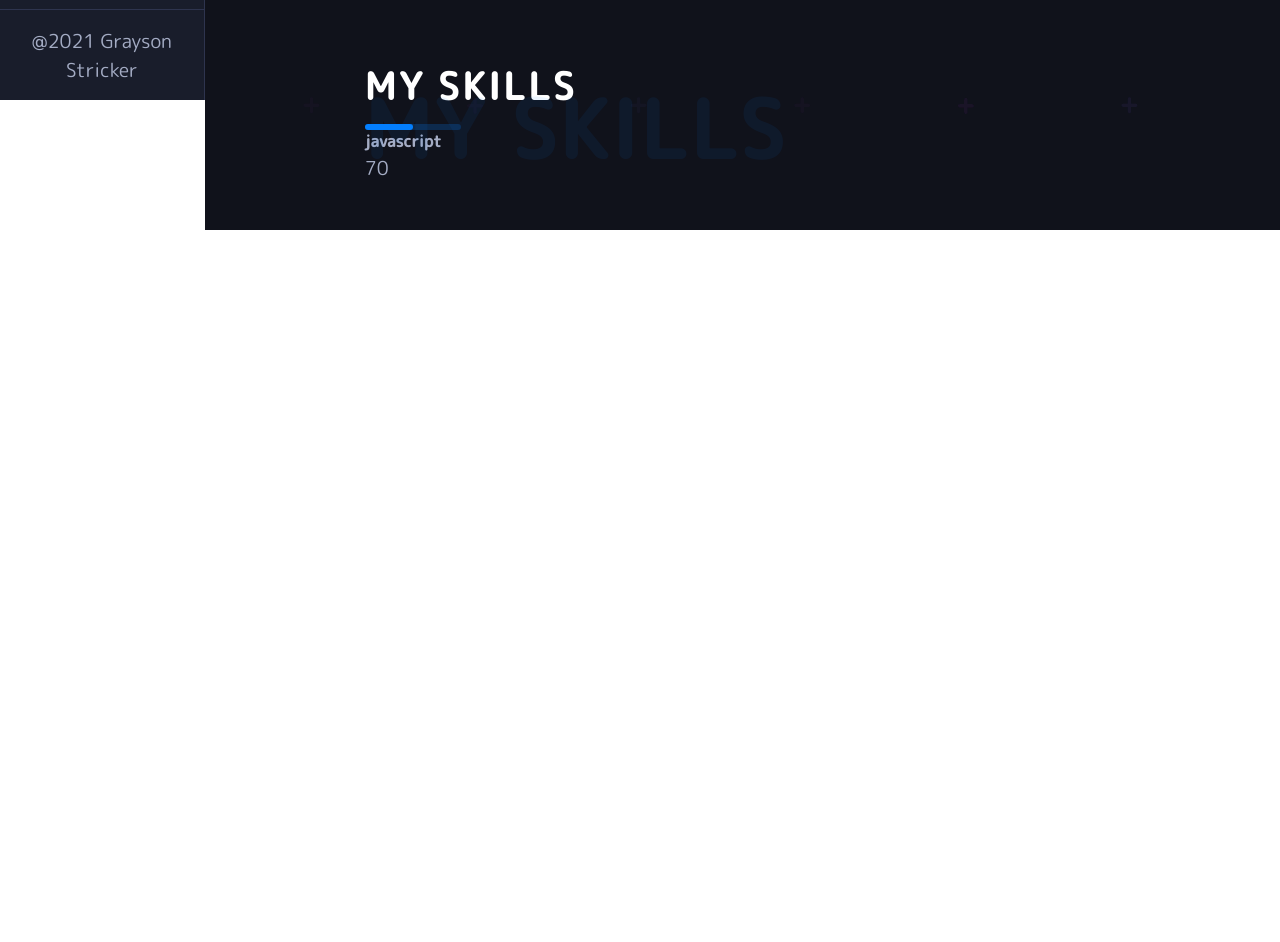
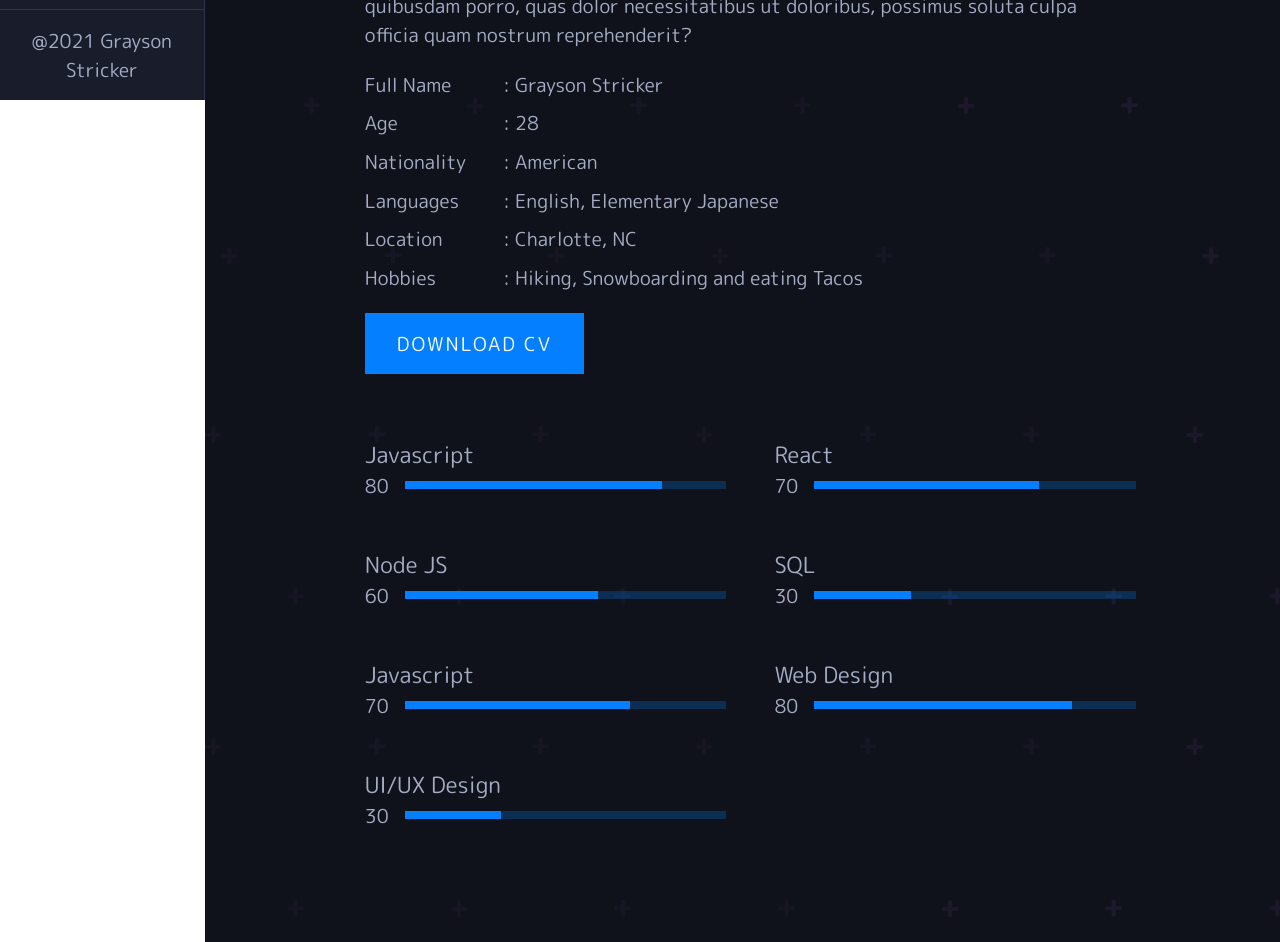
Before and after one commit to g-strick/react-portfolio, a React (Create React App) app: page /about in a window 1280 px wide. Shown: the part 700-1642 px from the top of the page. Before the commit the page ends 930 px from the top, so only its background shows below. Built offline with nearby package versions, Linux system fonts and the light colour scheme.

Commit message:
update skill component and skill component styling

```diff
--- a/src/App.scss
+++ b/src/App.scss
@@ -3,6 +3,7 @@
 @import "./styles/typography";
 @import "./styles/title";
 @import "./styles/about";
+@import "./styles/skill";
 // "*" will select all elements within that portion of the DOM.
 * {
   padding: 0;
--- a/src/Components/SkillsSection.js
+++ b/src/Components/SkillsSection.js
@@ -1,17 +1,21 @@
 import React from "react";
 
-const SkillsSection = ({ skill, progress }) => {
+function SkillsSection({ skill, progress, width }) {
   return (
     <div className="SkillsSection">
       <div className="skills-container">
         <h5 className="skill-title">{skill}</h5>
         <div className="skill-bar">
-          <p className="skill-text"></p>
-          <div className="skill-progress">{progress}</div>
+          <p className="skill-text">{progress}</p>
+          <div className="skill-progress">
+            <div className="progress">
+              <div className="inner-progress" style={{ width: width }}></div>
+            </div>
+          </div>
         </div>
       </div>
     </div>
   );
-};
+}
 
 export default SkillsSection;
--- a/src/Pages/AboutPage.js
+++ b/src/Pages/AboutPage.js
@@ -2,15 +2,22 @@ import React from "react";
 import Title from "../Components/Title";
 import ImageSection from "../Components/ImageSection";
 import SkillsSection from "../Components/SkillsSection";
-const ContactsPage = () => {
+const AboutPage = () => {
   return (
-    <div>
+    <div className="AboutPage">
       <Title title={"About Me"} span={"About Me"} />
       <ImageSection />
-      <Title title={"My Skills"} span={"My Skills"} />
-      <SkillsSection skill={"javascript"} progress={"70"} />
+      <div className="skillsContainer">
+        <SkillsSection skill={"Javascript"} progress={80} width={"80%"} />
+        <SkillsSection skill={"React"} progress={70} width={"70%"} />
+        <SkillsSection skill={"Node JS"} progress={60} width={"60%"} />
+        <SkillsSection skill={"SQL"} progress={30} width={"30%"} />
+        <SkillsSection skill={"Javascript"} progress={70} width={"70%"} />
+        <SkillsSection skill={"Web Design"} progress={80} width={"80%"} />
+        <SkillsSection skill={"UI/UX Design"} progress={30} width={"30%"} />
+      </div>
     </div>
   );
 };
 
-export default ContactsPage;
+export default AboutPage;
--- a/src/styles/_about.scss
+++ b/src/styles/_about.scss
@@ -1,17 +1,17 @@
 .imageSection {
   display: flex;
   margin-top: 4rem;
-  height: 70vh;
-  margin-bottom: 1rem;
+  margin-bottom: 4rem;
   .img {
     width: 100%;
-    height: 40vh;
+    height: 50vh;
     img {
       width: 100%;
       object-fit: cover;
       height: 100%;
     }
   }
+
   .about-info {
     margin-left: 2rem;
     h4 {
@@ -21,15 +21,22 @@
       padding: 1rem 0;
     }
   }
+  @media screen and (max-width: 1400px) {
+    flex-direction: column;
+    .about-info {
+      margin-left: 0;
+      margin-top: 1rem;
+    }
+  }
 }
 
 .about-details {
   display: flex;
   p {
-    padding: 0.3 rem 0;
+    padding: 0.3rem 0;
   }
   .right-section {
-    margin-left: 2.3 rem;
+    margin-left: 2.3rem;
   }
 }
 
@@ -60,3 +67,53 @@
     width: 100%;
   }
 }
+
+.skillsContainer {
+  display: grid;
+  grid-template-columns: repeat(2, 1fr);
+  column-gap: 4rem;
+  row-gap: 3rem;
+  margin: 4rem 0;
+  @media screen and (max-width: 1100px) {
+    grid-template-columns: repeat(1, 1fr);
+  }
+}
+
+.btn-port {
+  padding: 0.6rem 2rem;
+  background-color: #0381ff5b;
+  border: none;
+  outline: none;
+  cursor: pointer;
+  font-size: inherit;
+  font-family: inherit;
+  color: white;
+  margin-bottom: 1rem;
+  transition: all 0.3s ease-in-out;
+  &:not(:last-child) {
+    margin-right: 1rem;
+  }
+  &:hover {
+    background-color: #037fff;
+  }
+  &:active {
+    background-color: #037fff;
+  }
+  &:focus {
+    background-color: #037fff;
+  }
+}
+
+.buttons {
+  display: flex;
+  justify-content: center;
+  align-items: center;
+  margin: 4rem 10rem;
+  flex-wrap: wrap;
+  @media screen and (max-width: 1270px) {
+    margin: 2rem 5rem;
+  }
+  @media screen and (max-width: 1100px) {
+    margin: 2rem 2rem;
+  }
+}
--- a/src/styles/_skill.scss
+++ b/src/styles/_skill.scss
@@ -1,21 +1,35 @@
 .SkillsSection {
-  margin: 4.5rem 0;
 }
+
 .skills-container {
+  display: grid;
+  grid-template-columns: (2, 1fr);
   .skill-title {
+    font-size: 1.4rem;
+    font-weight: 400;
   }
+
   .skill-bar {
+    display: flex;
+    align-items: center;
     .skill-text {
     }
     .skill-progress {
-      position: relative;
-      &::before {
-        width: 4rem;
-        height: 0.4rem;
-        position: absolute;
-        left: 0;
-        bottom: 0;
+      width: 100%;
+      .progress {
+        width: 100%;
+        height: 0.5rem;
         background-color: red;
+        margin-left: 1rem;
+        background-color: #0381ff3f;
+        position: relative;
+        .inner-progress {
+          position: absolute;
+          background-color: #037fff;
+          height: 100%;
+          bottom: 0;
+          left: 0;
+        }
       }
     }
   }
```
Also changed, not shown: 1 other file (tests, documents, lock files or other folders).
